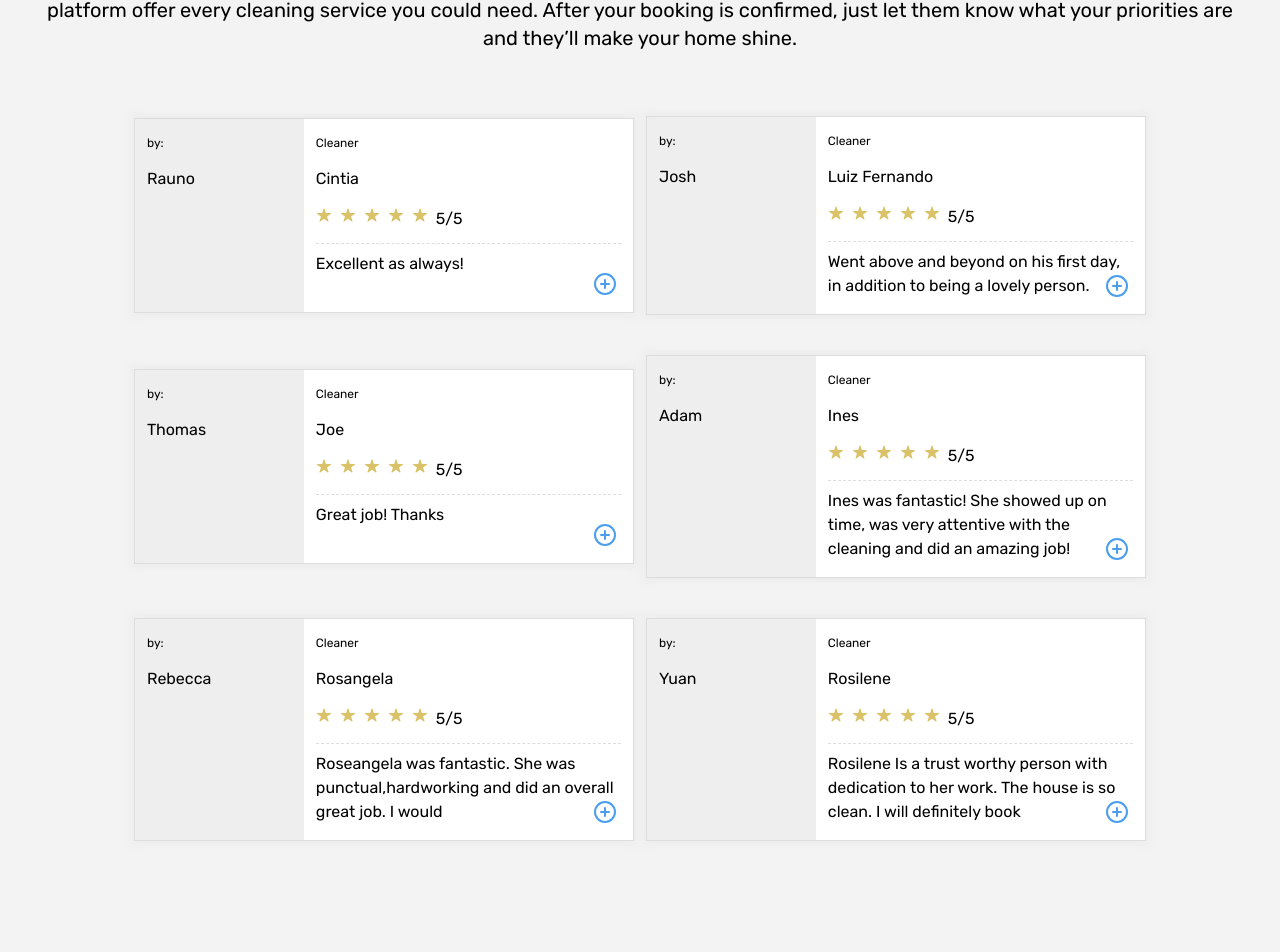
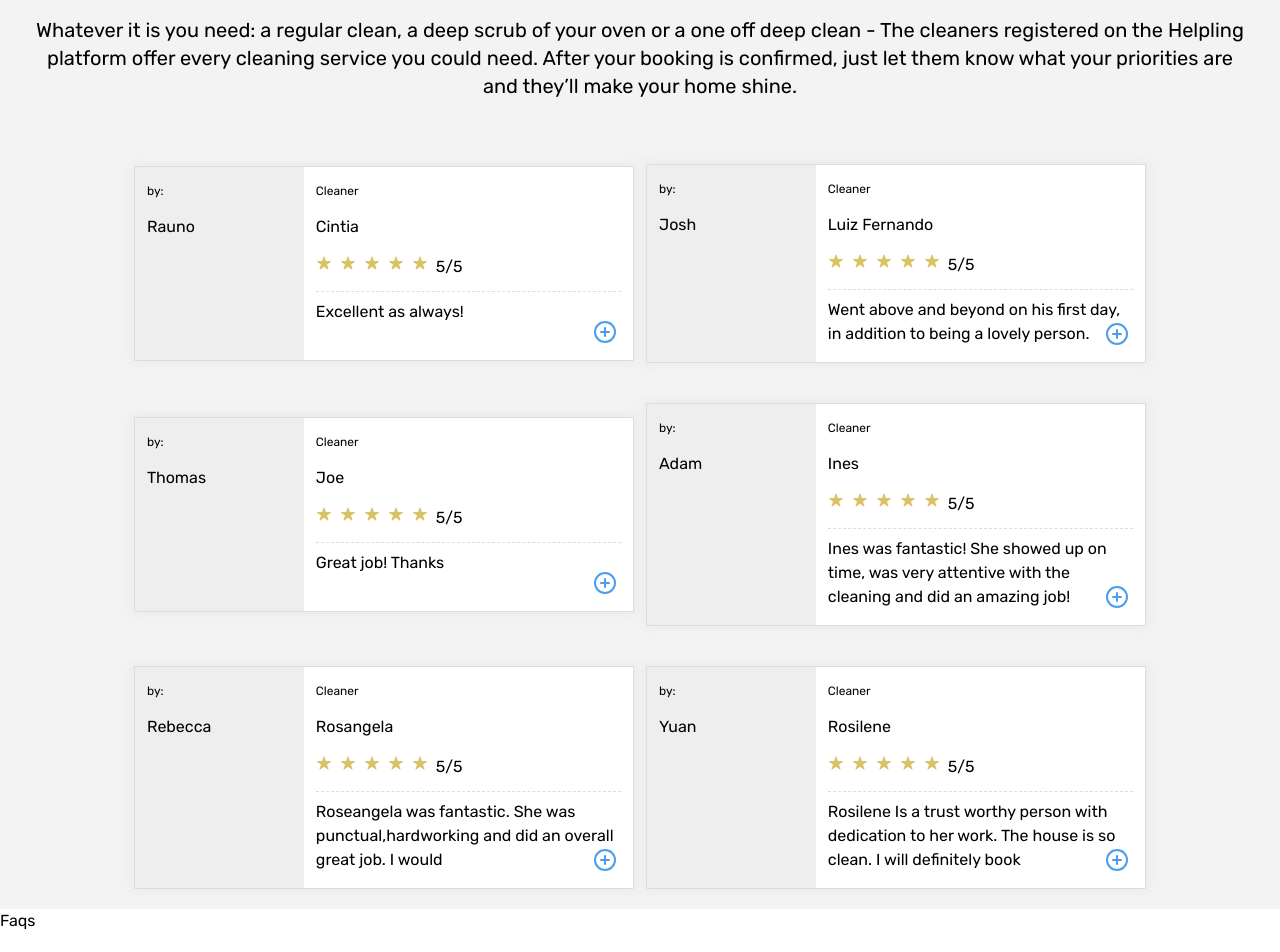
Before and after one commit to Haelsoft-Projects/Clean-Crafter-Frontend, a Next.js app: page / in a window 1280 px wide. Shown: the part 3913-4865 px from the top of the page. Built offline with nearby package versions, Linux system fonts and the light colour scheme.

Commit message:
changed a file name

```diff
--- a/src/app/page.tsx
+++ b/src/app/page.tsx
@@ -5,7 +5,8 @@
 import Reasons from "@/components/Reasons";
 import HowitWorks from "@/components/HowitWorks";
 import Services from "@/components/Services";
-import MarketPlace from "@/components/MarketPlace";
+import Faqs from "@/components/Faqs";
+import Reviews from "@/components/Reviews";
 export default function Home() {
   return (
     <>
@@ -17,7 +18,8 @@
         <Achievements />
         <Reasons />
         <Services />
-        <MarketPlace />
+        <Reviews/>
+        <Faqs />
 
     </div>
     </>
--- /dev/null
+++ b/src/components/Faqs.tsx
@@ -0,0 +1,9 @@
+
+
+const Faqs = () => {
+  return (
+    <div>Faqs</div>
+  )
+}
+
+export default Faqs
--- a/src/components/MarketPlace.tsx
+++ b/src/components/Reviews.tsx
@@ -1,7 +1,7 @@
 import { IoIosStar } from "react-icons/io";
 import { FiPlusCircle } from "react-icons/fi";
 import { useState } from "react";
-const MarketPlace = () => {
+const Reviews = () => {
   const data = [
     {
       name: "Rauno",
@@ -39,12 +39,12 @@
     },
   ];
   return (
-    <div className="bg-[#F3F3F3] min-h-[1108.22px] py-5 px-4  sm:px-10 md:px-8 mt-20 ">
-      <div className="container mx-auto text-center m">
+    <div className="bg-[#F3F3F3]  py-5 px-4  sm:px-10 md:px-8 mt-20 ">
+      <div className="container mx-auto text-center lg:mt-10">
         <p className="font-medium text-2xl lg:text-[46px] text-center">
           Nigeria’s leading marketplace for cleaning services
         </p>
-        <p className="text-center text-sm lg:text-xl mt-8">
+        <p className="text-center text-sm lg:text-xl lg:mt-10 mt-8">
           Whatever it is you need: a regular clean, a deep scrub of your oven or
           a one off deep clean - The cleaners registered on the Helpling
           platform offer every cleaning service you could need. After your
@@ -85,4 +85,4 @@
   );
 };
 
-export default MarketPlace;
+export default Reviews;
```
